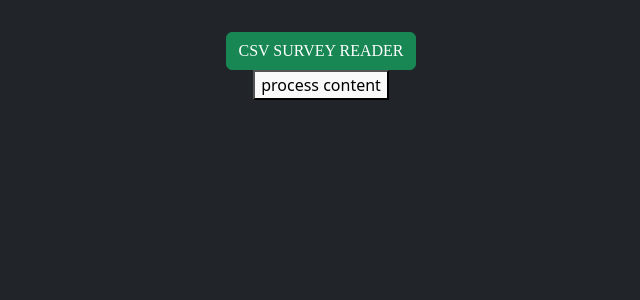
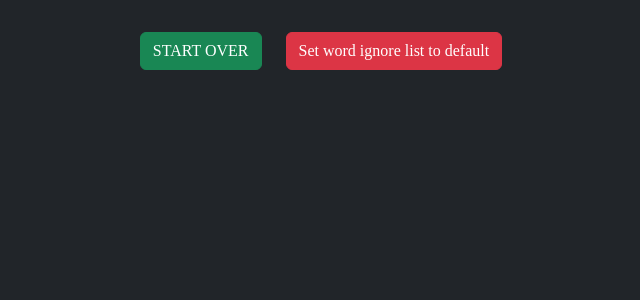
Before and after one commit to Osorkon21/csv-survey-reader, a React (Vite) app: page /#/select in a window 1280 px wide. Shown: the top 300 px of the page, without its empty margins (319-959 px from the left). Built offline with nearby package versions, Linux system fonts and the light colour scheme.

Commit message:
Add SelectPage word choice logic

```diff
--- a/electron/main.ts
+++ b/electron/main.ts
@@ -22,8 +22,8 @@ const VITE_DEV_SERVER_URL = process.env['VITE_DEV_SERVER_URL']
 
 function createWindow() {
   win = new BrowserWindow({
-    width: 1200,
-    height: 900,
+    width: 800,
+    height: 800,
     icon: path.join(process.env.VITE_PUBLIC, 'electron-vite.svg'),
     webPreferences: {
       preload: path.join(__dirname, 'preload.js'),
--- a/src/App.tsx
+++ b/src/App.tsx
@@ -6,6 +6,7 @@ import { LandingPage, SelectPage } from "./pages"
 import { Header } from "./components"
 import 'bootstrap/dist/css/bootstrap.min.css';
 import { defaultIgnoreFile } from './utils/default-ignore-file';
+import { IgnoreParams } from '../electron/handle-functions';
 
 declare global {
   interface Window {
@@ -15,29 +16,39 @@ declare global {
 
 export default function App() {
   const [content, setContent] = useState("");
-  const [wordCountCutoff, setWordCountCutoff] = useState(5);
-  const [ignoreFile, setIgnoreFile] = useState([{}]);
+  const [wordCountCutoff, setWordCountCutoff] = useState(10);
+  const [ignoreFile, setIgnoreFile] = useState<IgnoreParams[]>([]);
+  const [searchWords, setSearchWords] = useState<string[]>([]);
+
+  async function setDefaultIgnoreFile() {
+    await window.api.setToStore("ignore-file", defaultIgnoreFile)
+    setIgnoreFile(defaultIgnoreFile);
+  }
 
   async function loadIgnoreFile() {
     let iFile = await window.api.getFromStore("ignore-file");
 
     if (iFile === undefined) {
-      await window.api.setToStore("ignore-file", defaultIgnoreFile)
-      setIgnoreFile(defaultIgnoreFile);
+      await setDefaultIgnoreFile();
     }
     else {
+
+
       setIgnoreFile(iFile);
     }
   }
 
   useEffect(() => {
     loadIgnoreFile();
+    console.log("ignore file loaded")
   }, [])
 
   return (
     <HashRouter>
       <div>
-        <Header />
+        <Header
+          setDefaultIgnoreFile={setDefaultIgnoreFile}
+        ></Header>
       </div>
 
       <Routes>
@@ -49,6 +60,10 @@ export default function App() {
         <Route path="/select" element={<SelectPage
           content={content}
           wordCountCutoff={wordCountCutoff}
+          ignoreFile={ignoreFile}
+          setIgnoreFile={setIgnoreFile}
+          searchWords={searchWords}
+          setSearchWords={setSearchWords}
         />} />
       </Routes>
     </HashRouter>
--- a/src/components/Header.tsx
+++ b/src/components/Header.tsx
@@ -1,7 +1,12 @@
-export default function Header() {
+type HeaderProps = {
+  setDefaultIgnoreFile: () => Promise<void>
+}
+
+export default function Header({ setDefaultIgnoreFile }: HeaderProps) {
   return (
-    <>
-      <button className="btn btn-success" style={{ fontFamily: "Helvetica serif" }} onClick={() => window.location.href = "#/"}>CSV SURVEY READER</button>
-    </>
+    <div className="d-flex justify-content-between gap-4">
+      <button className="btn btn-success" style={{ fontFamily: "Helvetica serif" }} onClick={() => window.location.href = "#/"}>START OVER</button>
+      <button className="btn btn-danger" style={{ fontFamily: "Helvetica serif" }} onClick={() => setDefaultIgnoreFile()}>Set word ignore list to default</button>
+    </div>
   )
 }
--- a/src/pages/SelectPage.tsx
+++ b/src/pages/SelectPage.tsx
@@ -1,12 +1,16 @@
-import { useEffect } from "react"
+import { useState, useEffect } from "react"
+import { IgnoreParams } from "../../electron/handle-functions"
 
 interface SelectProps {
   content: string
   wordCountCutoff: number
+  ignoreFile: IgnoreParams[]
+  setIgnoreFile: React.Dispatch<React.SetStateAction<IgnoreParams[]>>
+  searchWords: string[]
+  setSearchWords: React.Dispatch<React.SetStateAction<string[]>>
 }
 
-export default function SelectPage({ content, wordCountCutoff }: SelectProps) {
-
+export default function SelectPage({ content, wordCountCutoff, ignoreFile, setIgnoreFile, searchWords, setSearchWords }: SelectProps) {
   /** question index */
   interface Question {
     questionIndex: number
@@ -28,36 +32,21 @@ export default function SelectPage({ content, wordCountCutoff }: SelectProps) {
     data: QuestionAndLine[]
   }
 
-  // process each line
-
-  // ignore first line
-  // split line by commas
-  // if phrase is all/mostly numbers, ignore
-  // save full phrase for checking against identicals
-
-  // once all lines processed
-
-  // compare phrases, eliminate identicals
-  // go thru remaining phrases, lowercase all, do word count
-  // check words against temporary and permanent "word ignore list", discard matches
-
   // display words (with their counts) next to checkboxes "search by" or "add to ignore list"
 
   // if "search by" box is checked for a word and "search" button is hit, display all phrases where this word appears, along with the response number (line number, so user can find response if they want more context)
 
   // display all responses from that line if word in that line is selected for more context?
 
-  // const [words, setWords] = useState(new Map<string, WordData>());
-
+  // keywords user can search for
+  const [wordMap, setWordMap] = useState(new Map<string, WordData>());
+  const [display, setDisplay] = useState(false);
 
   /** question index, question */
   const questionMap = new Map<number, string>();
 
   /** question index, line number, phrase */
   const phraseMap = new Map<QuestionAndLine, string>();
-
-  /** word, count, [{question index, line number}] */
-  const wordMap = new Map<string, WordData>();
 
   /**
    * Determines whether the string should be filtered out
@@ -205,36 +194,125 @@ export default function SelectPage({ content, wordCountCutoff }: SelectProps) {
     });
 
     for (let { word, data } of tempArr) {
+      updateWordMap(word, data)
+    }
+
+    setWordMap(wordMap);
+  }
+
+  function updateWordMap(word: string, data: WordData) {
+    if (!ignoreFile.find((ignoreParams) => ignoreParams.word === word)) {
       wordMap.set(word, data);
     }
-
-    // add logic to filter words that are in ignore list
   }
 
   function processContent(content: string) {
-
     // normalize line endings for different OSes
     let lines = content.replace(/\r\n/g, "\n").split("\n");
 
     // add questions to questionMap
-    processFirstLine(formatSplitLine(lines[0].split(","), 1))
+    if (!questionMap.size)
+      processFirstLine(formatSplitLine(lines[0].split(","), 1))
 
     // add relevant phrases with metadata to map
-    populatePhraseMap(populatePhraseCounter(lines));
+    if (!phraseMap.size)
+      populatePhraseMap(populatePhraseCounter(lines));
 
     // add relevant words with metadata to map
-    populateWordMap(populateWordCounter());
+    if (!wordMap.size)
+      populateWordMap(populateWordCounter());
 
-    console.log(wordMap);
+    setDisplay(true);
+  }
+
+  function createWordList(map: Map<string, WordData>) {
+    let clunkyArr: [string, WordData][] = [];
+
+    for (let [key, value] of map) {
+      clunkyArr.push([key, value]);
+    }
+
+    return clunkyArr;
+  }
+
+  function addToIgnoreFile(word: string, permanent: boolean) {
+    let newIgnoreFile = [...ignoreFile, { word: word, permanent: permanent }]
+    setIgnoreFile(newIgnoreFile);
+    window.api.setToStore("ignore-file", newIgnoreFile);
+    console.log(word, "added to ignore file")
+  }
+
+  function handleCheck(e: any) {
+    if (searchWords.includes(e.target.name)) {
+      searchWords.splice(searchWords.indexOf(e.target.name), 1);
+      setSearchWords(searchWords)
+    }
+    else
+      setSearchWords([...searchWords, e.target.name])
+  }
+
+  function pruneWordMap() {
+
+    // TODO
+    // add stuff back to word map if ignore file changed... state is freaking out though
+
+    for (let [word, _] of wordMap) {
+      if (ignoreFile.find((iParams) => iParams.word === word))
+        wordMap.delete(word)
+    }
+
+    setWordMap(new Map(wordMap));
   }
 
   useEffect(() => {
-    console.log("processContent would run")
-  }, [])
+    if (content !== "") {
+      processContent(content);
+      console.log("content processed")
+    }
+  }, [content])
+
+  useEffect(() => {
+    pruneWordMap();
+    console.log("word map pruned")
+  }, [ignoreFile])
 
   return (
-    <div className="d-flex flex-column align-items-center gap-2">
-      <button onClick={() => processContent(content)}>process content</button>
+    <div className="d-flex flex-column justify-content-center align-items-center gap-2">
+      {display && (
+        <div className="mt-2" style={{ width: "60vw" }}>
+          <button className="btn btn-primary" type="button" onClick={() => console.log("button clicked")}>Display responses containing selected words</button>
+
+          <div className="d-flex justify-content-between mt-2">
+            <div >
+              Ignore permanently
+            </div>
+            <div>
+              Word count
+            </div>
+            <div>
+              Ignore for this session
+            </div>
+          </div>
+
+          {createWordList(wordMap).map(([word, data]) => {
+            return (
+              <div key={word} className="d-flex justify-content-between gap-3 mt-3">
+                <button className="btn btn-danger" type="button" onClick={() => addToIgnoreFile(word, true)}>Ignore</button>
+
+                <div className="form-check d-flex align-items-center gap-2" style={{ width: "100px" }}>
+                  <input className="form-check-input" id={word} type="checkbox" name={word} onChange={handleCheck} />
+                  <label className="form-check-label d-flex gap-2" htmlFor={word}>
+                    <span>{word}</span>
+                    <span>{data.count}</span>
+                  </label>
+
+                </div>
+                <button type="button" onClick={() => addToIgnoreFile(word, false)}>Ignore</button>
+              </div>
+            )
+          })}
+        </div>
+      )}
     </div>
   )
 }
```
